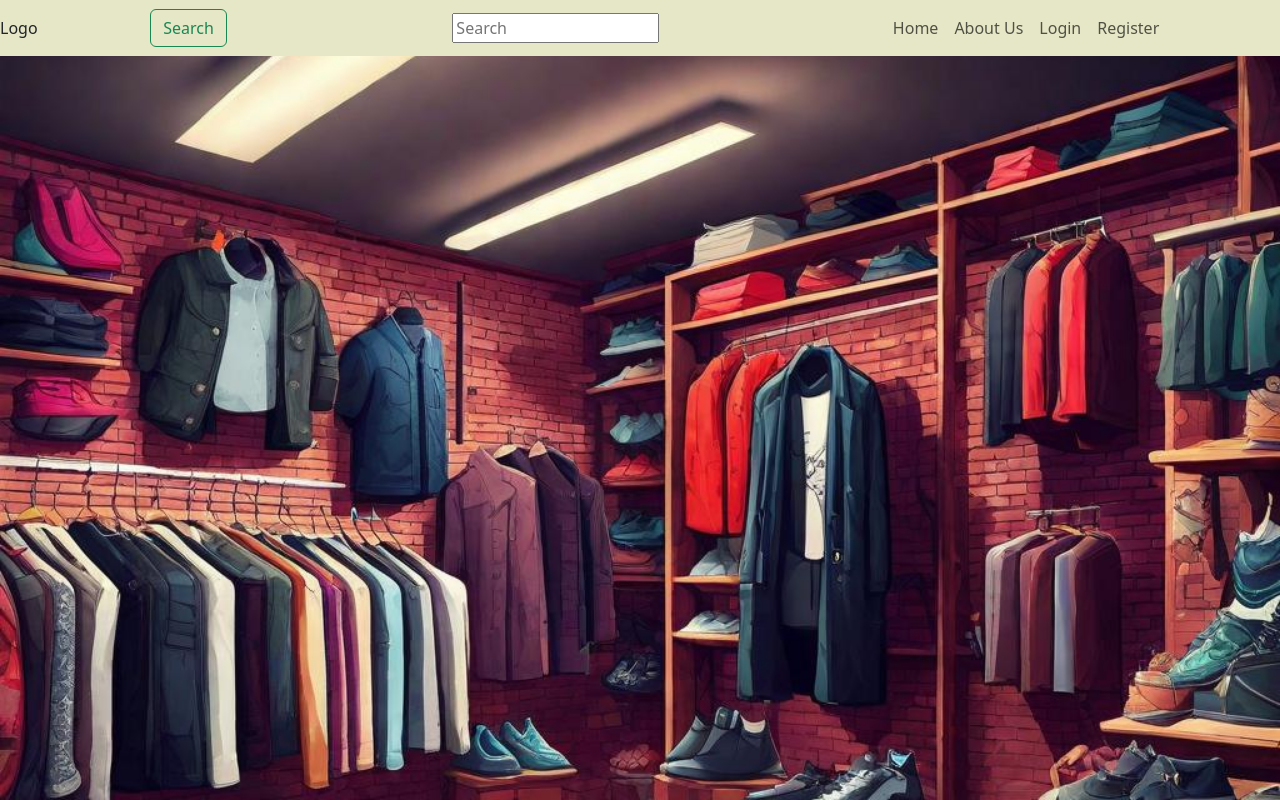
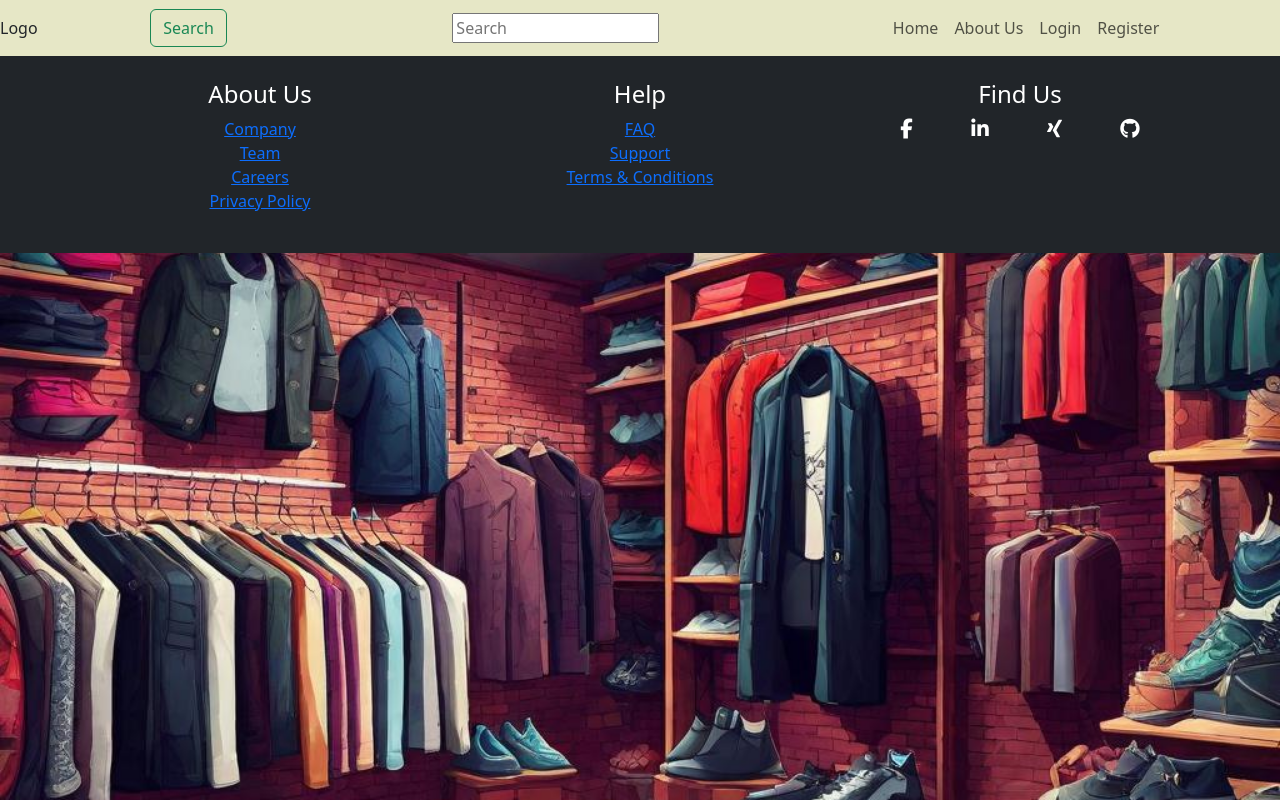
Before and after one commit to dvdobrev/spring-boot-react-web-shop, a React (Create React App) app in the folder react/app/: page /offers in a window 1280 px wide. Built offline with nearby package versions, Linux system fonts and the light colour scheme.

Commit message:
added footer

```diff
--- a/package.json
+++ b/package.json
@@ -1,5 +1,8 @@
 {
   "dependencies": {
-    "dompurify": "^3.0.6"
+    "@fortawesome/fontawesome-free": "^6.5.1",
+    "bootstrap": "^5.3.2",
+    "dompurify": "^3.0.6",
+    "react-bootstrap": "^2.9.2"
   }
 }
--- a/react/app/src/App.js
+++ b/react/app/src/App.js
@@ -27,6 +27,7 @@ import { AddAddress } from './components/address/AddAddress';
 import { AddressProvider } from './context/AddressContext';
 import { EditAddress } from './components/address/EditAddress';
 import { Filter } from './components/items/Filter';
+import { Footer } from './components/footer/Footer';
 
 const App = () => {
     return (
@@ -76,7 +77,7 @@ const App = () => {
                     <Route path="/about" element={<AboutUs />} />
                     {/* <Route path="/offers" element={<Offers />} /> */}
                 </Routes>
-
+                <Footer />
             </div >
 
         </UserProvider >
--- a/react/app/src/components/AboutUs.js
+++ b/react/app/src/components/AboutUs.js
@@ -3,11 +3,16 @@ import shopingcartCSS from "../components/shoppingCart/shopincart.module.css";
 
 export const AboutUs = () => {
     return (
-        <>
+        <div>
             <h1 className={`${shopingcartCSS["text"]}`}>About Us</h1>
             <h3 className={`${shopingcartCSS["text"]}`}>
                 Lorem ipsum dolor sit amet consectetur adipisicing elit. Error nulla fugiat fuga laboriosam consequatur suscipit molestias doloribus temporibus necessitatibus odit quae est delectus, modi quaerat incidunt voluptatem ipsum velit ipsam. Ea facilis ratione accusantium quisquam nisi nam officiis fuga nemo, doloremque soluta aliquam cumque harum dolores, eveniet, maiores iusto odio.
             </h3>
-        </>
+            <br></br>
+            <br></br>
+            <br></br>
+            <br></br>
+            <br></br>
+        </div>
     );
 };
--- a/react/app/src/components/Header.js
+++ b/react/app/src/components/Header.js
@@ -4,8 +4,6 @@ import { NavLink, useNavigate } from 'react-router-dom';
 import { UserContext } from '../context/UserContext';
 import { ClothesContext } from '../context/ClothesContext';
 
-
-//TODO: Make Footer
 
 //TODO: Delete all console.log
 
@@ -15,6 +13,7 @@ import { ClothesContext } from '../context/ClothesContext';
 
 // TODO: Make the carousel autoplay - uncomment "autoPlay" in the Home.js
 // TODO: Comment out the email sending method in "RegistrationCompleteEventListener" line 46
+// TODO: Deploy in dockerhub
 
 // Keep it for the project description. You can describe what you did in yor project
 //TODO: ERLEDIGT Get the token, in the intellij and check if it expiered, if it is, delete the user and the token
--- /dev/null
+++ b/react/app/src/components/footer/Footer.js
@@ -0,0 +1,54 @@
+import '@fortawesome/fontawesome-free/css/all.min.css';
+
+
+import React from 'react';
+
+export const Footer = () => {
+    return (
+        <footer className="bg-dark text-white py-4">
+            <div className="container text-center">
+                <div className="row">
+                    {/* About Us */}
+                    <div className="col-md-4">
+                        <h4>About Us</h4>
+                        <ul className="list-unstyled">
+                            <li><a href="#">Company</a></li>
+                            <li><a href="#">Team</a></li>
+                            <li><a href="#">Careers</a></li>
+                            <li><a href="#">Privacy Policy</a></li>
+                        </ul>
+                    </div>
+
+                    {/* Help */}
+                    <div className="col-md-4">
+                        <h4>Help</h4>
+                        <ul className="list-unstyled">
+                            <li><a href="#">FAQ</a></li>
+                            <li><a href="#">Support</a></li>
+                            <li><a href="#">Terms & Conditions</a></li>
+                        </ul>
+                    </div>
+
+                    {/* Find Us */}
+                    <div className="col-md-4">
+                        <h4>Find Us</h4>
+                        <div className="social-icons d-flex justify-content-evenly align-items-center">
+                            <a href="https://www.facebook.com/" target="_blank" rel="noopener noreferrer" className="text-white mr-3">
+                                <i className="fab fa-facebook-f fa-lg"></i>
+                            </a>
+                            <a href="https://www.linkedin.com/" target="_blank" rel="noopener noreferrer" className="text-white mr-3">
+                                <i className="fab fa-linkedin-in fa-lg"></i>
+                            </a>
+                            <a href="https://www.xing.com/" target="_blank" rel="noopener noreferrer" className="text-white mr-3">
+                                <i className="fab fa-xing fa-lg"></i>
+                            </a>
+                            <a href="https://github.com/" target="_blank" rel="noopener noreferrer" className="text-white">
+                                <i className="fab fa-github fa-lg"></i>
+                            </a>
+                        </div>
+                    </div>
+                </div>
+            </div>
+        </footer>
+    );
+};
```
Also changed, not shown: 1 other file (tests, documents, lock files or other folders).
